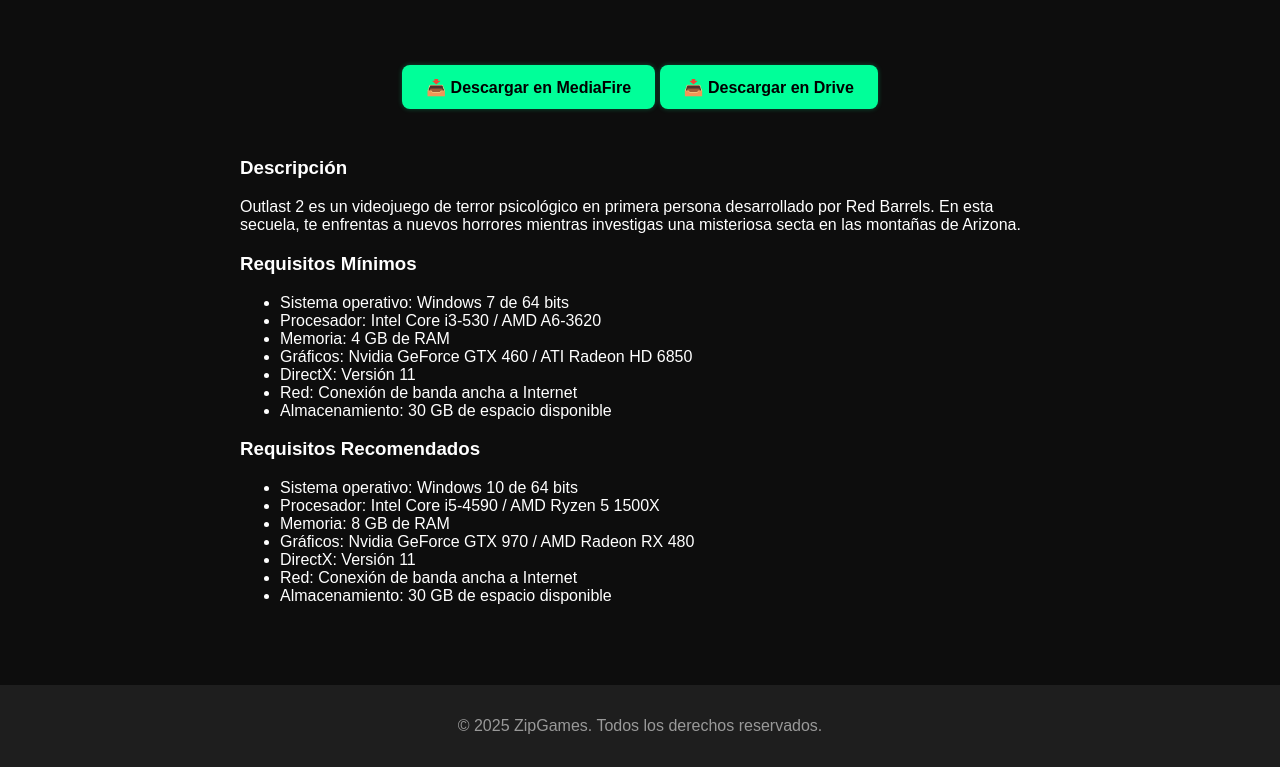
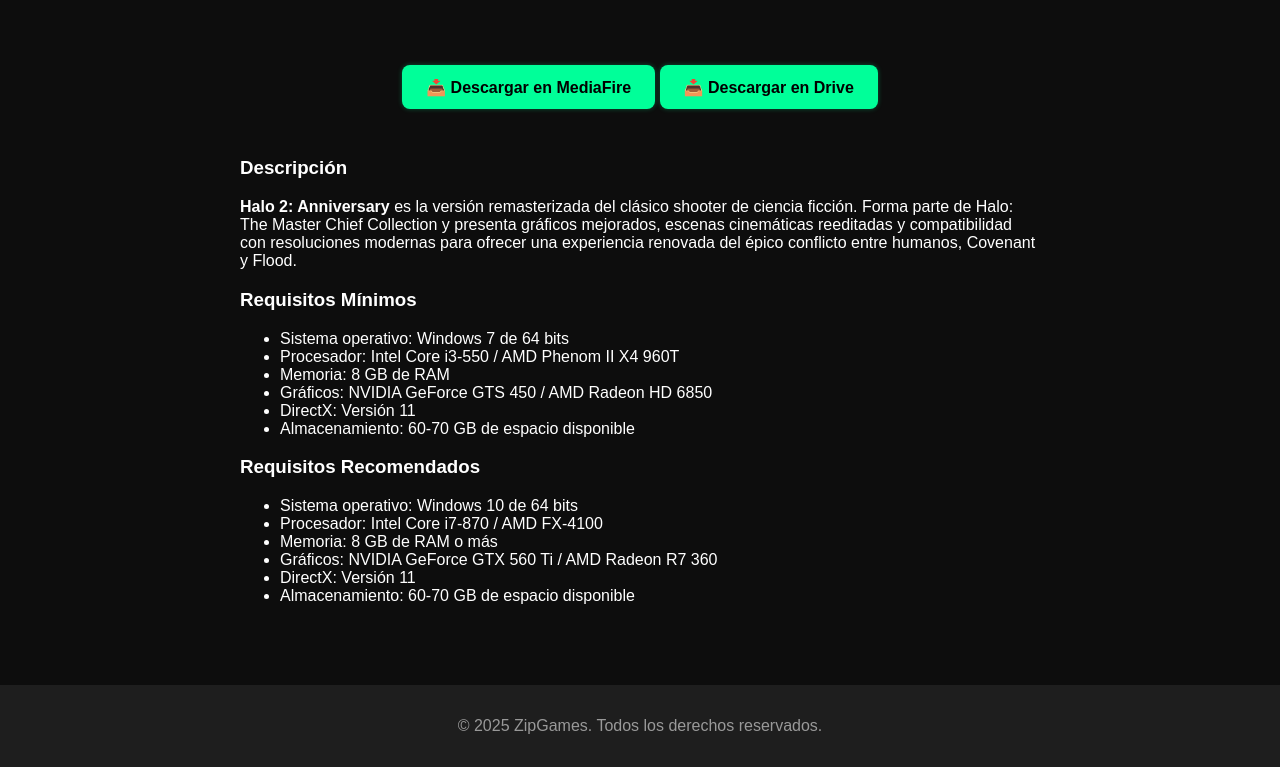
Before and after one commit to Juliares/ZipGames, a plain HTML site: page halo_2.html in a window 1280 px wide. Shown: the part 765-1532 px from the top of the page. Drawn offline with Linux system fonts and the light colour scheme.

Commit message:
Update halo_2.html

```diff
--- a/halo_2.html
+++ b/halo_2.html
@@ -15,7 +15,7 @@
 
   <main style="text-align: center; padding: 2rem;">
     <h2>Halo 2</h2>
-    <img src="img/halo_2.jpg" alt="Outlast 2" style="max-width: 300px; border-radius: 10px; margin: 1rem auto;" />
+    <img src="img/halo_2.jpg" alt="Halo 2" style="max-width: 300px; border-radius: 10px; margin: 1rem auto;" />
     <div style="margin-top: 2rem;">
       <a href="" target="_blank" class="download-button">📥 Descargar en MediaFire</a>
       <a href="https://shrinkme.ink/outlast_2" target="_blank" class="download-button">📥 Descargar en Drive</a>
@@ -23,28 +23,26 @@
 
     <section style="margin-top: 3rem; text-align: left; max-width: 800px; margin-left: auto; margin-right: auto;">
       <h3>Descripción</h3>
-      <p>Outlast 2 es un videojuego de terror psicológico en primera persona desarrollado por Red Barrels. En esta secuela, te enfrentas a nuevos horrores mientras investigas una misteriosa secta en las montañas de Arizona.</p>
+      <p><strong>Halo 2: Anniversary</strong> es la versión remasterizada del clásico shooter de ciencia ficción. Forma parte de Halo: The Master Chief Collection y presenta gráficos mejorados, escenas cinemáticas reeditadas y compatibilidad con resoluciones modernas para ofrecer una experiencia renovada del épico conflicto entre humanos, Covenant y Flood.</p>
 
       <h3>Requisitos Mínimos</h3>
       <ul>
         <li>Sistema operativo: Windows 7 de 64 bits</li>
-        <li>Procesador: Intel Core i3-530 / AMD A6-3620</li>
-        <li>Memoria: 4 GB de RAM</li>
-        <li>Gráficos: Nvidia GeForce GTX 460 / ATI Radeon HD 6850</li>
+        <li>Procesador: Intel Core i3-550 / AMD Phenom II X4 960T</li>
+        <li>Memoria: 8 GB de RAM</li>
+        <li>Gráficos: NVIDIA GeForce GTS 450 / AMD Radeon HD 6850</li>
         <li>DirectX: Versión 11</li>
-        <li>Red: Conexión de banda ancha a Internet</li>
-        <li>Almacenamiento: 30 GB de espacio disponible</li>
+        <li>Almacenamiento: 60-70 GB de espacio disponible</li>
       </ul>
 
       <h3>Requisitos Recomendados</h3>
       <ul>
         <li>Sistema operativo: Windows 10 de 64 bits</li>
-        <li>Procesador: Intel Core i5-4590 / AMD Ryzen 5 1500X</li>
-        <li>Memoria: 8 GB de RAM</li>
-        <li>Gráficos: Nvidia GeForce GTX 970 / AMD Radeon RX 480</li>
+        <li>Procesador: Intel Core i7-870 / AMD FX-4100</li>
+        <li>Memoria: 8 GB de RAM o más</li>
+        <li>Gráficos: NVIDIA GeForce GTX 560 Ti / AMD Radeon R7 360</li>
         <li>DirectX: Versión 11</li>
-        <li>Red: Conexión de banda ancha a Internet</li>
-        <li>Almacenamiento: 30 GB de espacio disponible</li>
+        <li>Almacenamiento: 60-70 GB de espacio disponible</li>
       </ul>
     </section>
   </main>
```
